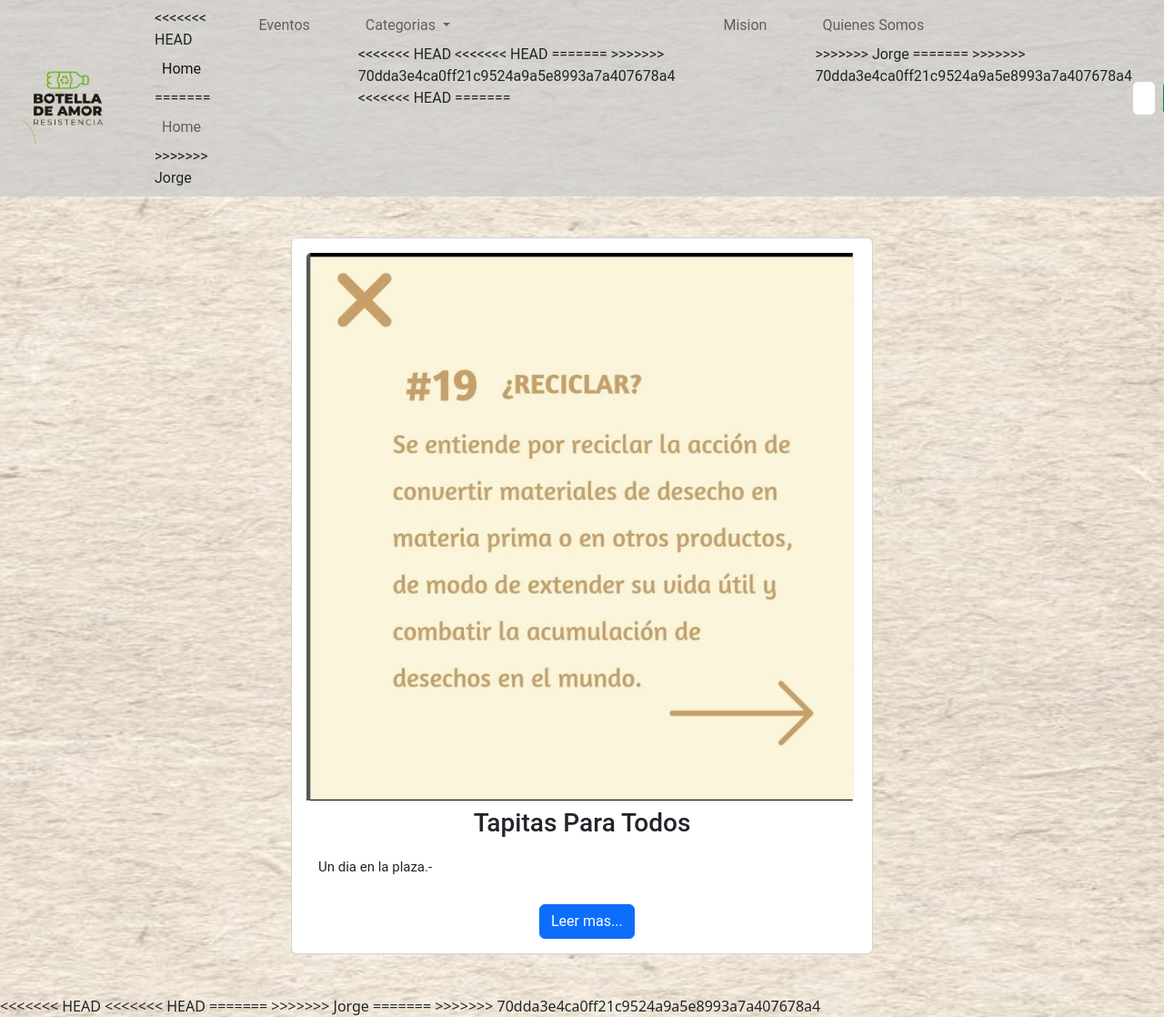
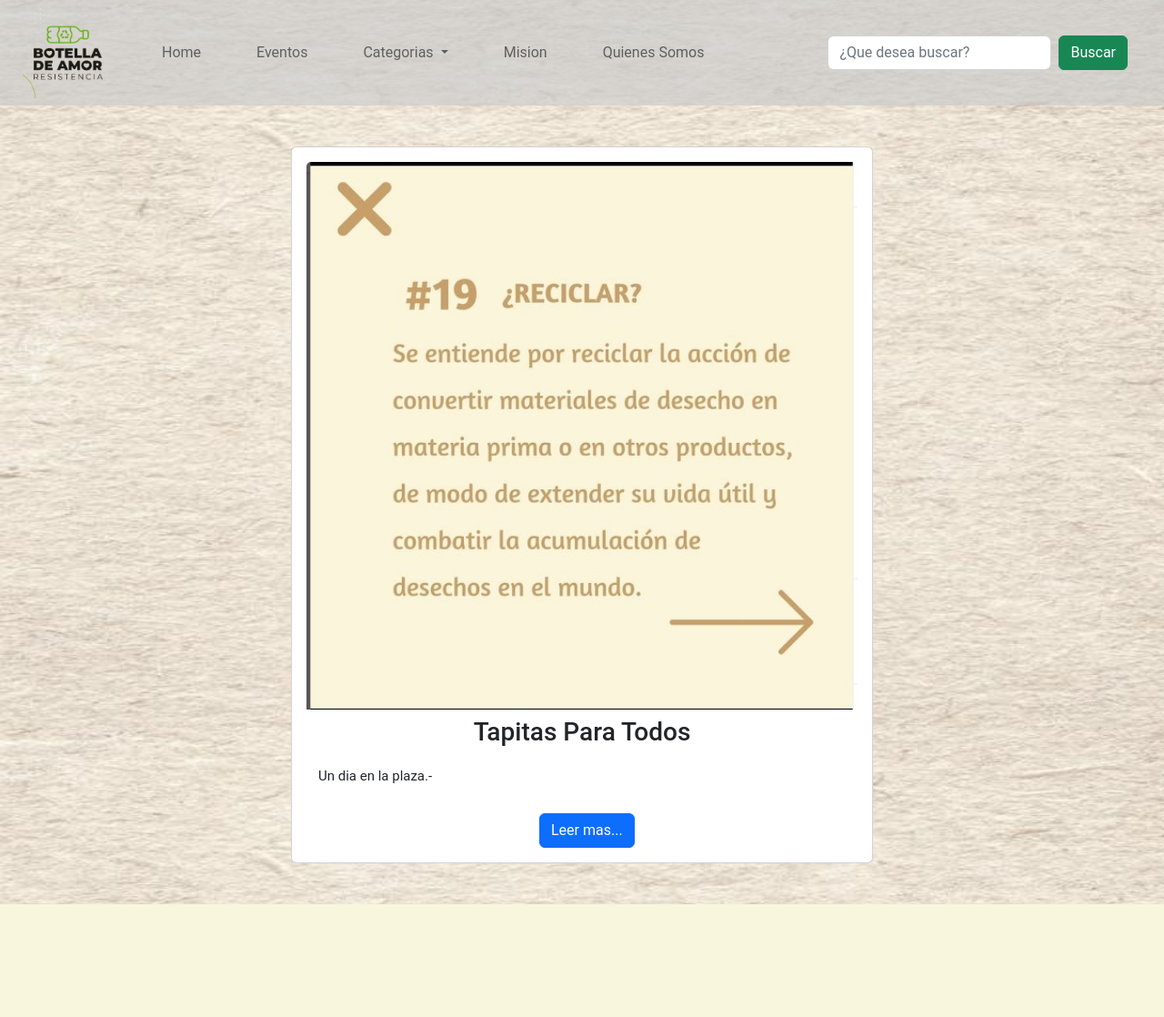
Before and after one commit to AlexLopezz/Fundacion_Info2022, a Django app: template templates/noticias/seccion_noticias.html in a window 1280 px wide; the page is wider, and only the part inside the window is pictured. Shown: that part at 91% size. After the commit the page ends 994 px from the top of that part, so only its background shows below. Run offline with Django 3.2, Linux system fonts and the light colour scheme; the template is opened without the code that fills it: values that come from a table or form of the project are taken from there, others are empty; data comes from the database, SQL or seed files in the repository; parts of the project's set-up code (start-up, migrations or seed data) failed here and were passed over.

Commit message:
arreglando

```diff
--- a/apps/noticias/models.py
+++ b/apps/noticias/models.py
@@ -1,4 +1,3 @@
-from pyexpat import model
 from django.db import models
 
 # Create your models here.
--- a/apps/noticias/urls.py
+++ b/apps/noticias/urls.py
@@ -1,16 +1,11 @@
 from django.urls import path
-from .views import noticias, articulo
 from .views import noticias, articulo, categoria, mision, somos
-from .views import noticias, articulo, categoria
+
 
 urlpatterns = [
     path('noticias/', noticias.as_view(), name='noticias'),
     path('articulo/<int:pk>',articulo.as_view(), name= 'articulo'),
-<<<<<<< HEAD
     path('mision/', mision, name = 'mision'),
     path('somos/', somos, name = 'somos'),
-    path('categoria/<str:cat>', categoria, name ='categoria'),
-=======
     path('categoria/<int:cat>', categoria, name ='categoria'),
->>>>>>> alex
 ]
--- a/templates/noticias/seccion_noticias.html
+++ b/templates/noticias/seccion_noticias.html
@@ -27,11 +27,7 @@
             <div class="collapse navbar-collapse" id="navbarSupportedContent">
                 <ul class="navbar-nav me-auto mb-2 mb-lg-0">
                     <li class="nav-item">
-<<<<<<< HEAD
-                        <a class="nav-link active" aria-current="page" href="{% url 'home' %}">Home</a>
-=======
                         <a class="nav-link" aria-current="page" href="{% url 'home' %}">Home</a>
->>>>>>> Jorge
                     </li>
                     <li class="nav-item">
                         <a class="nav-link" href="#">Eventos</a>
@@ -41,35 +37,19 @@
                             aria-expanded="false">
                             Categorias
                         </a>
-<<<<<<< HEAD
-<<<<<<< HEAD
-=======
-                        {% if categoria %}
-                            {% for  cat in categoria %}
->>>>>>> 70dda3e4ca0ff21c9524a9a5e8993a7a407678a4
+                    {% if categoria %}
+                        {% for  cat in categoria %}
                         <ul class="dropdown-menu">
                             <li><a class="dropdown-item" href="{% url 'categoria' cat.pk %}">{{ cat.nombre }} - {{ cat.pk }}</a></li>
                         </ul>
-<<<<<<< HEAD
-=======
-                        {% if categoria %}
-                            {% for  cat in categoria %}
-                        <ul class="dropdown-menu">
-                            <li><a class="dropdown-item" href="{% url 'categoria' cat %}">{{ cat.nombre }}</a></li>
-                        </ul>
-                            {% endfor %}
-                        {% endif %}
+                        {% endfor %}
+                    {% endif %}
                     </li>
                     <li class="nav-item">
                         <a class="nav-link" aria-current="page" href="{% url 'mision' %}">Mision</a>
                     </li>
                     <li class="nav-item">
                         <a class="nav-link" aria-current="page" href="{% url 'somos' %}">Quienes Somos</a>
->>>>>>> Jorge
-=======
-                            {% endfor %}
-                        {% endif %}
->>>>>>> 70dda3e4ca0ff21c9524a9a5e8993a7a407678a4
                     </li>
                 </ul>
                 <form class="d-flex" role="search">
@@ -97,14 +77,6 @@
         <h2>No hay noticias</h2>
         {% endif %}
     </section>
-<<<<<<< HEAD
-<<<<<<< HEAD
-=======
-
->>>>>>> Jorge
-=======
-
->>>>>>> 70dda3e4ca0ff21c9524a9a5e8993a7a407678a4
 </body>
 
 </html>
```
Also changed, not shown: apps/noticias/views.py (+2 -30 lines).
